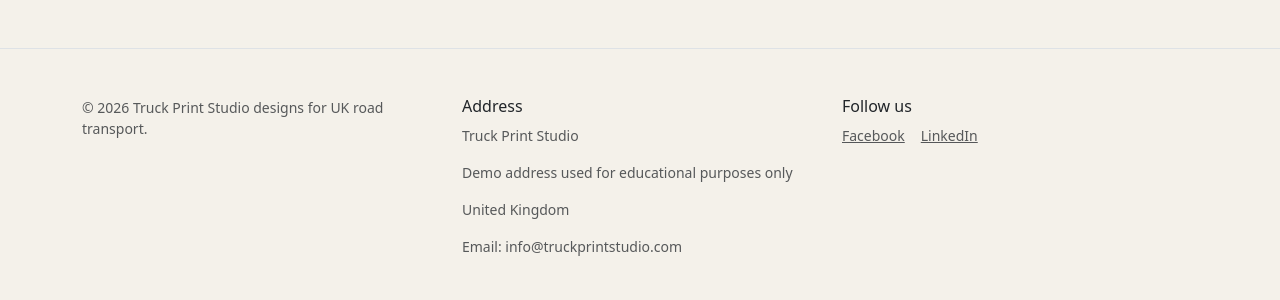
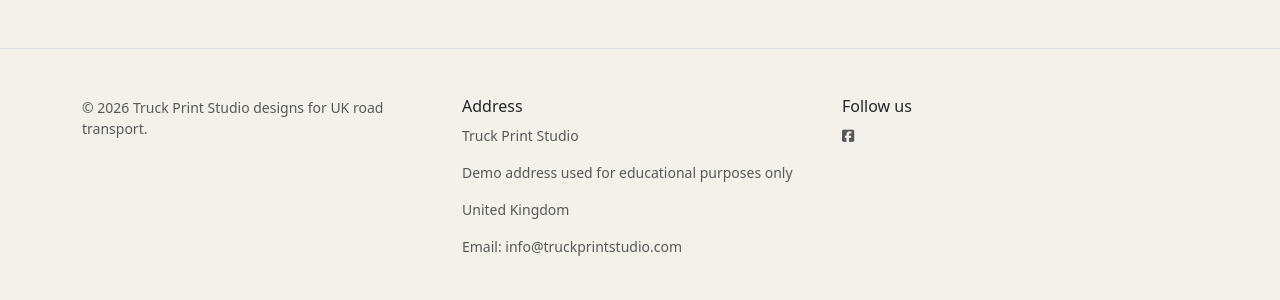
Before and after one commit to 11florin/truck_print_studio, a Django app: page / in a window 1280 px wide. Shown: the part 59-359 px from the top of the page. Run offline with Django 5.2, Linux system fonts and the light colour scheme; some libraries are stand-ins or nearby versions.

Commit message:
Added fontawsome icons and script

```diff
--- a/shop/templates/shop/base.html
+++ b/shop/templates/shop/base.html
@@ -90,7 +90,7 @@
                         target="_blank"
                         rel="noopener noreferrer"
                         aria-label="Facebook"
-                        >Facebook</a
+                        ><i class="fa-brands fa-square-facebook"></i></a
                     >
                     <a
                         class="text-muted"
@@ -98,7 +98,7 @@
                         target="_blank"
                         rel="noopener noreferrer"
                         aria-label="LinkedIn"
-                        >LinkedIn</a
+                        ><i class="fa-brands fa-square-linkedin"></i></a
                     >
                     </div>
                 </div>
@@ -106,5 +106,6 @@
             </div>
         </footer>
         <script src="https://cdn.jsdelivr.net/npm/bootstrap@5.3.8/dist/js/bootstrap.bundle.min.js"></script>
+        <script src="https://kit.fontawesome.com/7306ceb67d.js" crossorigin="anonymous"></script>
     </body>
 </html>
```
